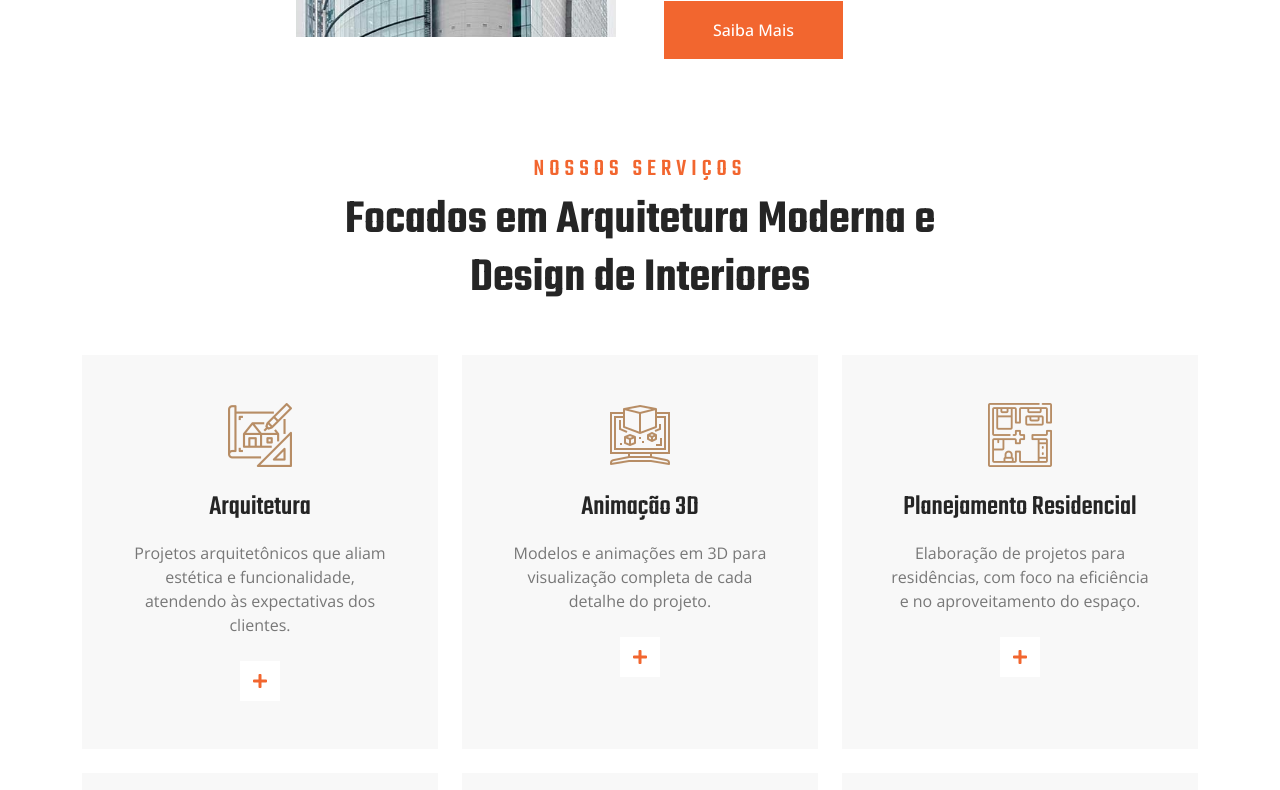
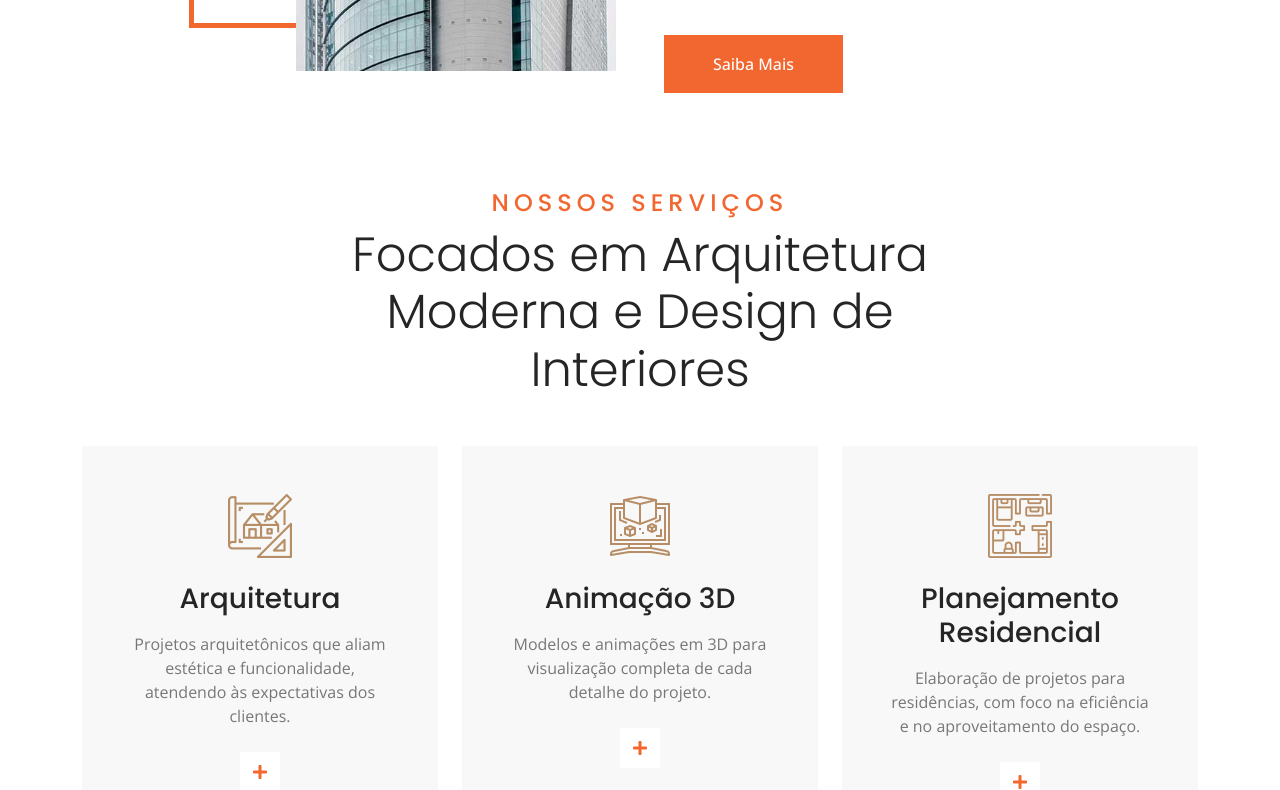
Before and after one commit to andrelobo/HeO-Projetados, a plain HTML site: page index.html in a window 1280 px wide. Shown: the part 2010-2800 px from the top of the page. Drawn offline with nearby package versions, Linux system fonts and the light colour scheme.

Commit message:
feat: new design

```diff
--- a/css/style.css
+++ b/css/style.css
@@ -10,7 +10,7 @@ h2,
 .h1,
 .h2,
 .fw-bold {
-    font-weight: 600 !important;
+    font-weight: 300 !important;
 }
 
 h3,
--- a/index.html
+++ b/index.html
@@ -14,8 +14,8 @@
     <!-- Google Web Fonts -->
     <link rel="preconnect" href="https://fonts.googleapis.com">
     <link rel="preconnect" href="https://fonts.gstatic.com" crossorigin>
-    <link href="https://fonts.googleapis.com/css2?family=Open+Sans:wght@400;500;600&family=Teko:wght@400;500;600&display=swap" rel="stylesheet">
-
+    <link href="https://fonts.googleapis.com/css2?family=Open+Sans:wght@400;500;600family=Teko:wght@400;500;600&display=swap" rel="stylesheet">
+    <link href="https://fonts.googleapis.com/css2?family=Poppins:wght@300;400;500;600&display=swap" rel="stylesheet">
     <!-- Icon Font Stylesheet -->
     <link href="https://cdnjs.cloudflare.com/ajax/libs/font-awesome/5.10.0/css/all.min.css" rel="stylesheet">
     <link href="https://cdn.jsdelivr.net/npm/bootstrap-icons@1.4.1/font/bootstrap-icons.css" rel="stylesheet">
```
Also changed, not shown: about.html (+1 -1 lines), appointment.html (+1 -1 lines), contact.html (+1 -1 lines), service.html (+1 -1 lines), team.html (+1 -1 lines), testimonial.html (+1 -1 lines), css/bootstrap.css (added), css/bootstrap.min.css.
